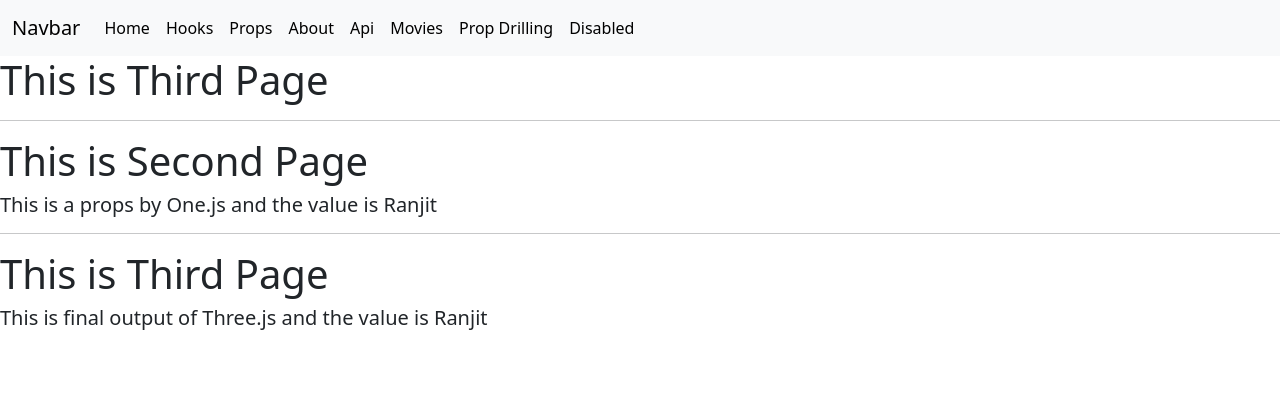
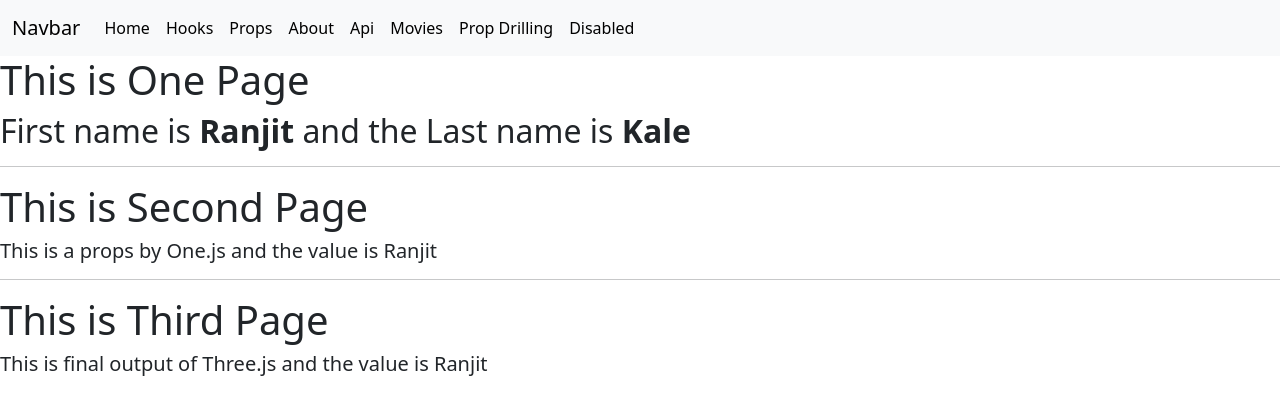
Before and after one commit to Ranjitk0001/React, a React (Create React App) app in the folder ReactNotesInProject/react-note-topic-ways/: page /PropDrilling in a window 1280 px wide. Shown: the top 414 px of the page. Built offline with nearby package versions, Linux system fonts and the light colour scheme.

Commit message:
UseContext

```diff
--- a/ReactNotesInProject/react-note-topic-ways/src/App.js
+++ b/ReactNotesInProject/react-note-topic-ways/src/App.js
@@ -15,17 +15,20 @@ import One from "./component/Hooks/useContext/One";
 // import Api from "./component/Api/Api";
 // import Api2 from "./component/Api/Api2";
 
+import { createContext } from "react";
+
+
+const firstName = createContext();
+const lastName = createContext();
 function App() {
   return (
     <>
-      {/* <h1>React Notes</h1> */}
-
-      {/* <h1>React Notes</h1>
-  <Hooks></Hooks> */}
+      <firstName.Provider value={"Ranjit"}>
+        <lastName.Provider value={"Kale"}>
 
           <Router>
             <Routes>
-          <Route path="/hooks" element={<Parent/>} />
+              <Route path="/hooks" element={<Parent />} />
               {/* <Route path="/hooks" element={<Hooks />} /> */}
               <Route path="/" element={<Home />} />
               <Route path="/*" element={<PageNoteFound />} />
@@ -38,8 +41,20 @@ function App() {
               <Route path="/PropDrilling" element={<One />} />
             </Routes>
           </Router>
+
+
+        </lastName.Provider>
+      </firstName.Provider>
+
+      {/* <h1>React Notes</h1> */}
+
+      {/* <h1>React Notes</h1>
+  <Hooks></Hooks> */}
+
+
     </>
   );
 }
 
 export default App;
+export{firstName,lastName};
--- a/ReactNotesInProject/react-note-topic-ways/src/component/Hooks/useContext/One.js
+++ b/ReactNotesInProject/react-note-topic-ways/src/component/Hooks/useContext/One.js
@@ -1,16 +1,22 @@
 import React from 'react'
 import Two from './Two'
 import RouteNavbar from '../../Routing/RouteNavbar'
+import { useContext } from 'react'
+import { firstName,lastName } from '../../../App'
+const One = () => {
 
-const One = () => {
+    const fname=useContext(firstName);
+    const lname=useContext(lastName);
+
     const name="Ranjit"
   return (
     <>
     <RouteNavbar/>
-         <h1>This is Third Page</h1>
-
+         <h1>This is One Page</h1>
+         <h2>First name is <b>{fname} </b>and the Last name is <b>{lname} </b></h2>
          <hr/>
          <Two name1={name}/>
+
     </>
   )
 }
```
Lines whose indentation alone changed are shown as unchanged.
